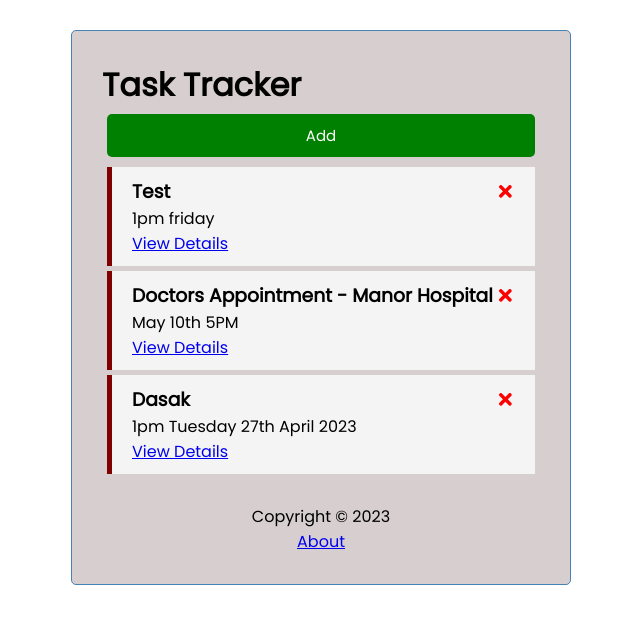
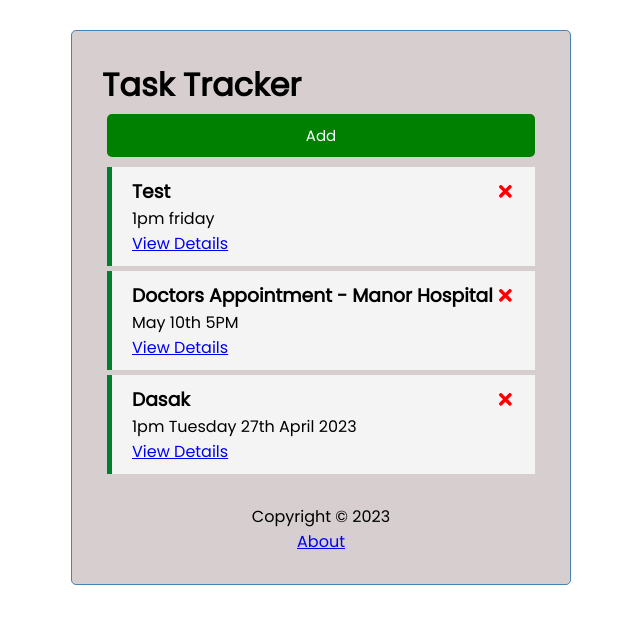
Before and after one commit to kubidogan/React-Task-Tracker, a React (Create React App) app: page / in a window 1280 px wide. Shown: the top 624 px of the page, without its empty margins (319-959 px from the left). Built offline with nearby package versions, Linux system fonts and the light colour scheme; data requests are answered from the project's data file.

Commit message:
font color updated

```diff
--- a/src/index.css
+++ b/src/index.css
@@ -61,7 +61,7 @@ body {
 }
 
 .task.reminder {
-  border-left: 5px solid rgb(128, 0, 0);
+  border-left: 5px solid rgb(0, 128, 45);
 }
 
 .task h3 {
```
